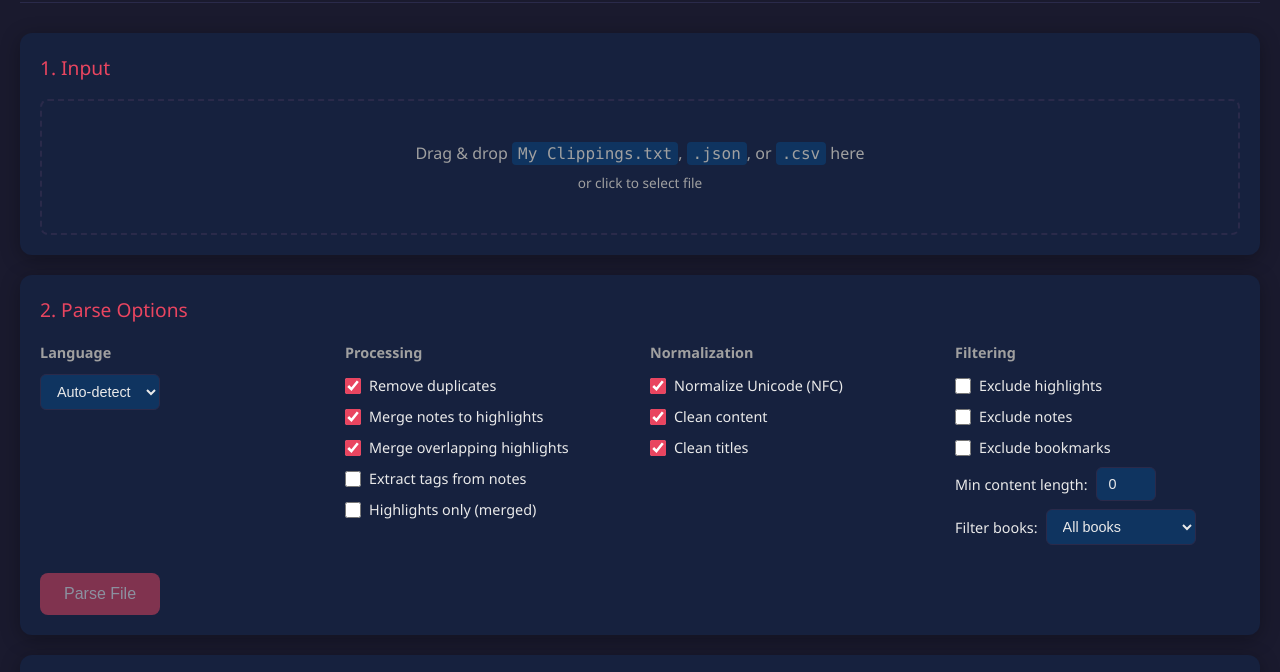
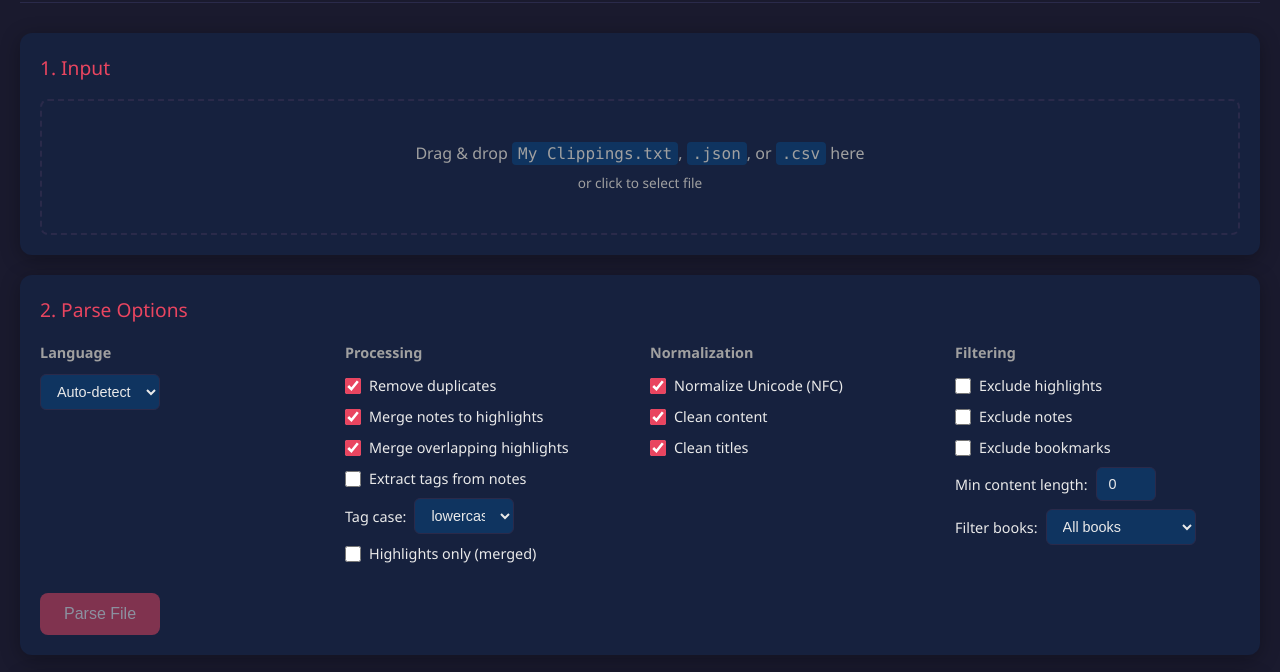
Before and after one commit to KindleTools/kindle-tools-ts, a website built with Vite: page src/gui/index.html in a window 1280 px wide. Shown: the part 89-761 px from the top of the page. Built offline with nearby package versions, Linux system fonts and the light colour scheme.

Commit message:
docs(readme): add tagCase option to CLI and GUI documentation

```diff
--- a/src/gui/index.html
+++ b/src/gui/index.html
@@ -1,11 +1,13 @@
 <!DOCTYPE html>
 <html lang="en">
+
 <head>
   <meta charset="UTF-8">
   <meta name="viewport" content="width=device-width, initial-scale=1.0">
   <title>Kindle Tools - Testing GUI</title>
   <link rel="stylesheet" href="./styles.css">
 </head>
+
 <body>
   <div id="app">
     <header class="header">
@@ -52,7 +54,16 @@
             <label><input type="checkbox" id="opt-mergeNotes" checked> Merge notes to highlights</label>
             <label><input type="checkbox" id="opt-mergeOverlapping" checked> Merge overlapping highlights</label>
             <label><input type="checkbox" id="opt-extractTags"> Extract tags from notes</label>
-            <label title="Return only highlights with embedded notes (removes standalone notes and bookmarks)"><input type="checkbox" id="opt-highlightsOnly"> Highlights only (merged)</label>
+            <label>
+              Tag case:
+              <select id="opt-tagCase" style="width: 100px">
+                <option value="lowercase" selected>lowercase</option>
+                <option value="uppercase">UPPERCASE</option>
+                <option value="original">Original</option>
+              </select>
+            </label>
+            <label title="Return only highlights with embedded notes (removes standalone notes and bookmarks)"><input
+                type="checkbox" id="opt-highlightsOnly"> Highlights only (merged)</label>
           </div>
 
           <div class="option-group">
@@ -192,4 +203,5 @@
 
   <script type="module" src="./main.ts"></script>
 </body>
+
 </html>
--- a/src/gui/main.ts
+++ b/src/gui/main.ts
@@ -20,6 +20,7 @@ import {
   type ParseOptions,
   type ParseResult,
   parseString,
+  type TagCase,
 } from "../index.js";
 
 // =============================================================================
@@ -55,6 +56,7 @@ const elements = {
   optMergeNotes: document.getElementById("opt-mergeNotes") as HTMLInputElement,
   optMergeOverlapping: document.getElementById("opt-mergeOverlapping") as HTMLInputElement,
   optExtractTags: document.getElementById("opt-extractTags") as HTMLInputElement,
+  optTagCase: document.getElementById("opt-tagCase") as HTMLSelectElement,
   optHighlightsOnly: document.getElementById("opt-highlightsOnly") as HTMLInputElement,
   optNormalizeUnicode: document.getElementById("opt-normalizeUnicode") as HTMLInputElement,
   optCleanContent: document.getElementById("opt-cleanContent") as HTMLInputElement,
@@ -188,6 +190,7 @@ function getParseOptions(): ParseOptions {
     mergeNotes: elements.optMergeNotes.checked,
     mergeOverlapping: elements.optMergeOverlapping.checked,
     extractTags: elements.optExtractTags.checked,
+    ...(elements.optExtractTags.checked && { tagCase: elements.optTagCase.value as TagCase }),
     highlightsOnly: elements.optHighlightsOnly.checked,
     normalizeUnicode: elements.optNormalizeUnicode.checked,
     cleanContent: elements.optCleanContent.checked,
```
Also changed, not shown: README.md.
